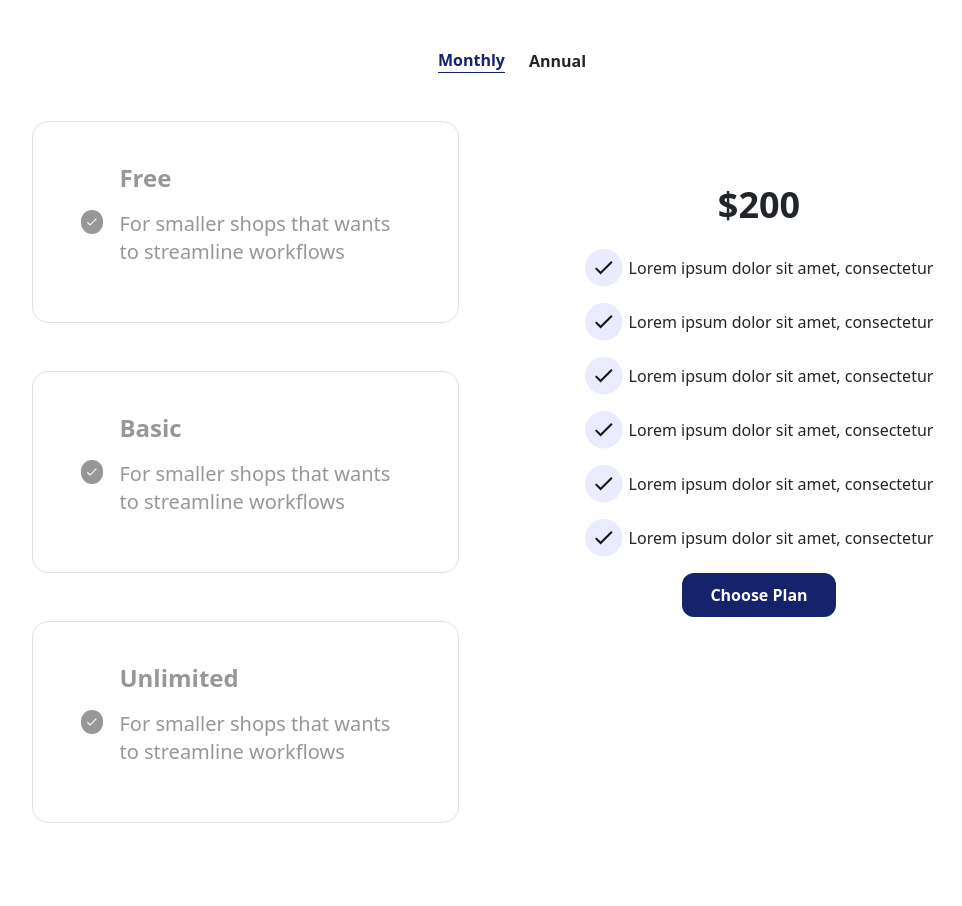
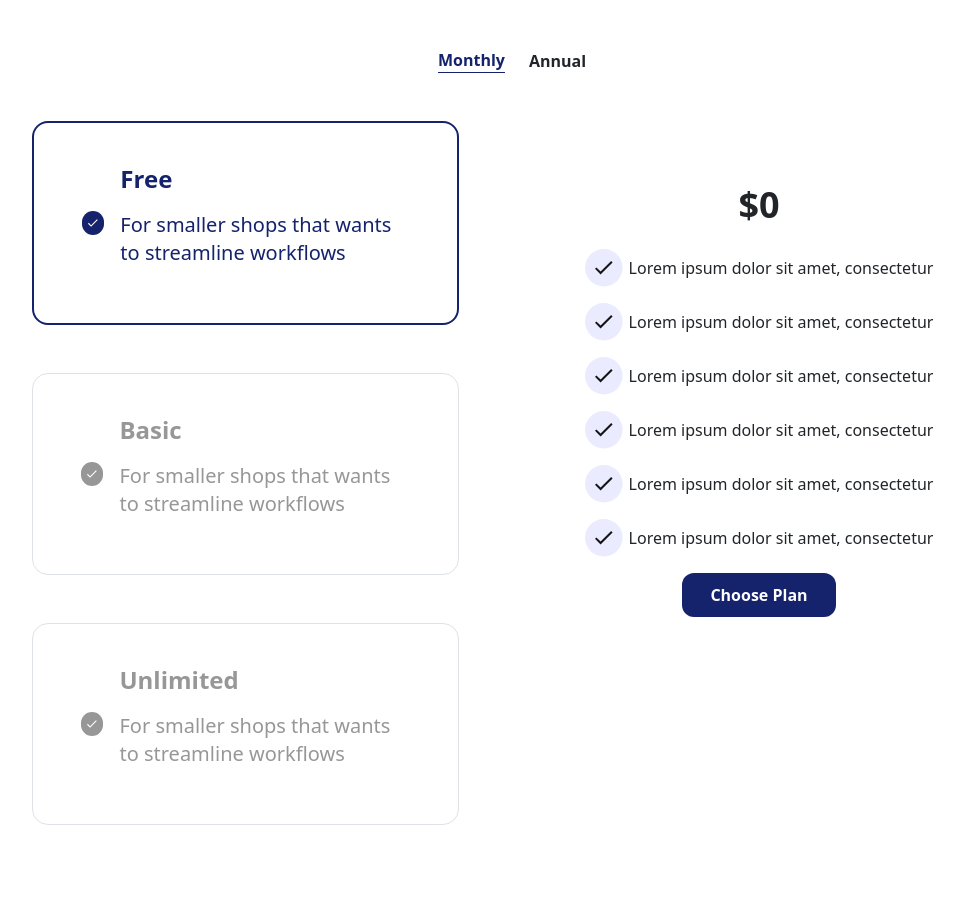
Before and after one commit to valentina-buoro/flowease-app, a React (Create React App) app: page / in a window 1280 px wide. Shown: the part 1760-2666 px from the top of the page, without its empty margins (128-1090 px from the left). Built offline with nearby package versions, Linux system fonts and the light colour scheme.

Commit message:
pricing fix

```diff
--- a/src/components/landingpageComponents/pricing.jsx
+++ b/src/components/landingpageComponents/pricing.jsx
@@ -4,7 +4,7 @@ import price from "../../assets/svgs/landingpageSvg/priceCheckingTwo.svg";
 
 const Pricing = () => {
   const [show, setShow] = React.useState(true);
-  const [free, setFree] = React.useState(false);
+  const [free, setFree] = React.useState(true);
   const [basic, setBasic] = React.useState(false);
   const [premium, setPremium] = React.useState(false);
   return (
```
